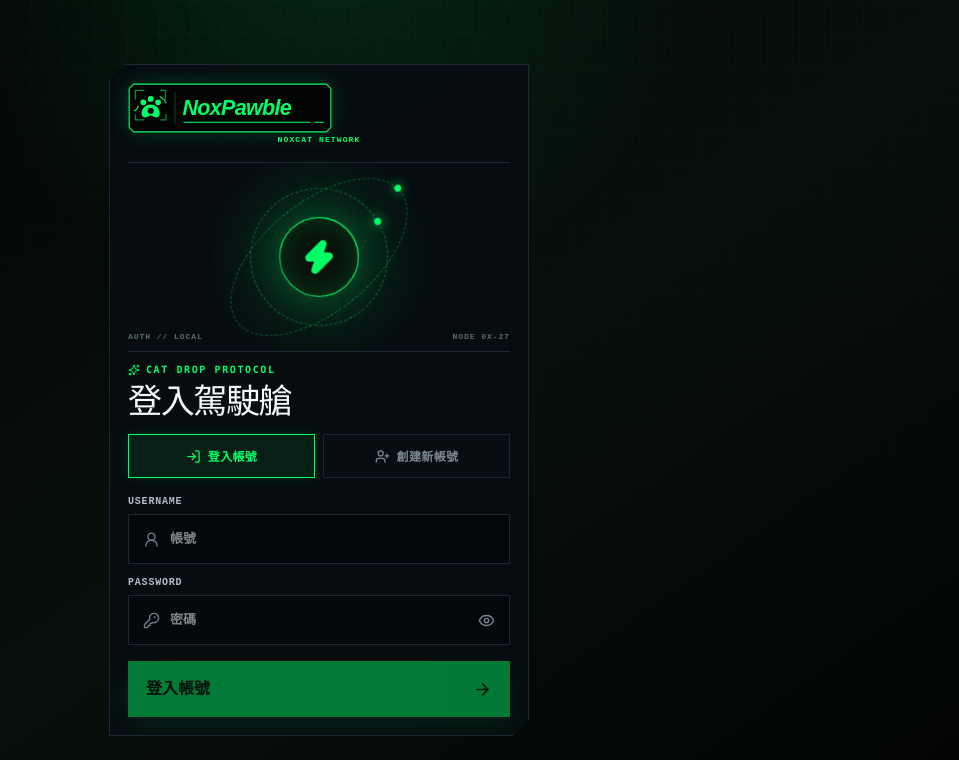
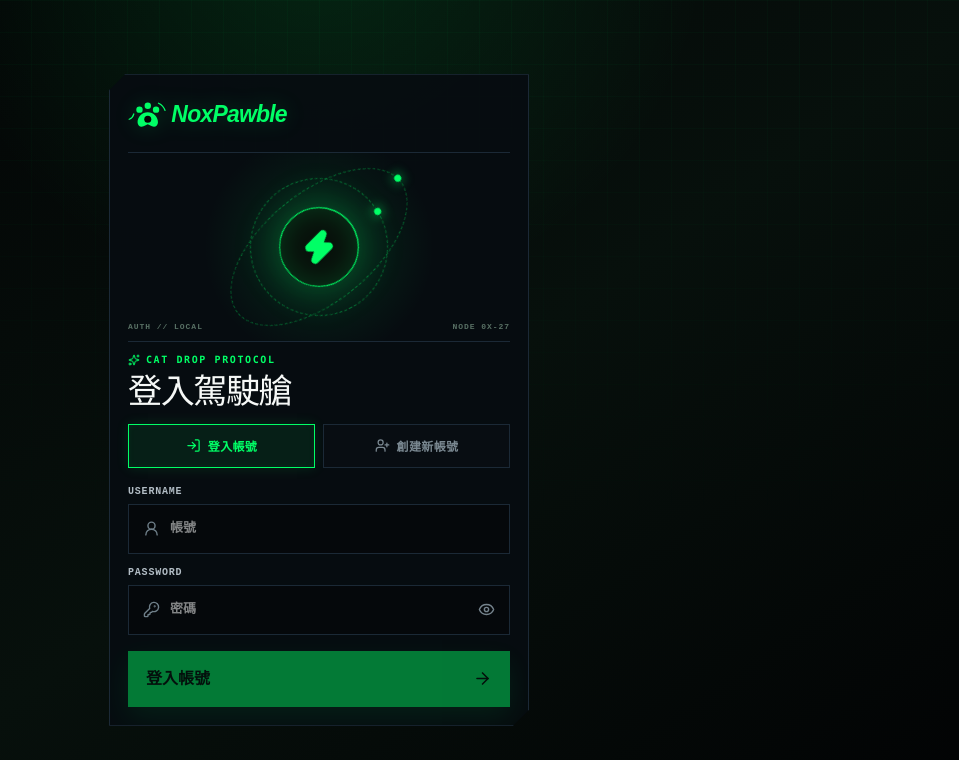
Before and after one commit to Last-rite/FUTUREMODE-2026, a React (Vite) app: page / in a window 1280 px wide. Shown: the top 760 px of the page, without its empty margins (321-1280 px from the left). Built offline with nearby package versions, Linux system fonts and the light colour scheme.

Commit message:
refactor: simplify NoxPawble branding

```diff
--- a/src/App.jsx
+++ b/src/App.jsx
@@ -97,7 +97,7 @@ export default function App() {
     transitionTimeoutsRef.current = [t];
   };
 
-  if (view === 'loading') return <div className="boot-screen"><BrandLockup context="INITIALIZING LOCAL NODE" /><div className="boot-line"><i /></div></div>;
+  if (view === 'loading') return <div className="boot-screen"><BrandLockup /><div className="boot-line"><i /></div></div>;
   if (!currentUser || view === 'auth') return <AuthModal onLoginSuccess={handleLoginSuccess} />;
   if (!data) return null;
 
--- a/src/components/AuthModal.jsx
+++ b/src/components/AuthModal.jsx
@@ -53,7 +53,7 @@ export default function AuthModal({ onLoginSuccess }) {
       <div className="auth-grid" aria-hidden="true" />
       <section className="auth-card">
         <header className="auth-brand">
-          <BrandLockup context="NOXCAT NETWORK" />
+          <BrandLockup />
         </header>
 
         <div className="auth-visual" aria-hidden="true">
--- a/src/components/BrandLockup.jsx
+++ b/src/components/BrandLockup.jsx
@@ -1,6 +1,6 @@
 import React from 'react';
 
-export default function BrandLockup({ context, compact = false, className = '' }) {
+export default function BrandLockup({ compact = false, className = '' }) {
   return (
     <div className={`brand-lockup ${compact ? 'brand-lockup--compact' : ''} ${className}`.trim()}>
       <h1 className="brand-lockup__title">
@@ -10,7 +10,6 @@ export default function BrandLockup({ context, compact = false, className = '' }
           alt="NoxPawble"
         />
       </h1>
-      {context && <span className="brand-lockup__context">{context}</span>}
     </div>
   );
 }
--- a/src/components/CollectionView.jsx
+++ b/src/components/CollectionView.jsx
@@ -400,7 +400,7 @@ export default function CollectionView({ data, onToggleParty, onEquipItem, onMes
   return (
     <main className="screen-scroll feature-screen sketch-collection">
       <header className="sketch-collection-brandbar">
-        <BrandLockup context={isPetMode ? '寵物與編隊' : '裝備與道具'} compact />
+        <BrandLockup compact />
       </header>
 
       {/* Loadout Bar: Big/Small Overlapping Circle Switcher + Angled Tabs (No border on inactive tabs!) */}
@@ -715,7 +715,7 @@ export default function CollectionView({ data, onToggleParty, onEquipItem, onMes
         >
           {/* Top Title ("標題" centered as in sketch) + Close */}
           <header className="sketch-fs-topbar">
-            <BrandLockup className="sketch-fs-brand" context="NOXCAT 檔案庫" compact />
+            <BrandLockup className="sketch-fs-brand" compact />
             <button
               className="sketch-fs-close-btn"
               onClick={() => setSelectedPet(null)}
@@ -797,7 +797,7 @@ export default function CollectionView({ data, onToggleParty, onEquipItem, onMes
         >
           {/* Top Title ("標題" centered as in sketch) + Close */}
           <header className="sketch-fs-topbar">
-            <BrandLockup className="sketch-fs-brand" context="裝備與道具檔案" compact />
+            <BrandLockup className="sketch-fs-brand" compact />
             <button
               className="sketch-fs-close-btn"
               onClick={() => setSelectedItem(null)}
--- a/src/components/LobbyView.jsx
+++ b/src/components/LobbyView.jsx
@@ -34,7 +34,7 @@ export default function LobbyView({ user, data, onStartGame, onSignOut, onReset
   return (
     <main className="screen-scroll sketch-home">
       <header className="sketch-brandbar">
-        <BrandLockup context="戰役部署" compact />
+        <BrandLockup compact />
         <div className="sketch-brandbar__actions">
           <button className="sketch-icon-button" onClick={onReset} aria-label="重置測試資料"><RotateCcw size={18} /></button>
           <button className="sketch-icon-button" onClick={onSignOut} aria-label="登出"><LogOut size={18} /></button>
--- a/src/components/TradeView.jsx
+++ b/src/components/TradeView.jsx
@@ -52,10 +52,7 @@ export default function TradeView({ data, onCreateTrade, onResolveTrade, onMessa
     <main className="screen-scroll feature-screen sketch-trade">
       {/* 1. Header: Clean centered Title matching sketch "標題" */}
       <header className="sketch-screen-topbar">
-        <BrandLockup
-          context={tab === 'market' ? '資產交易所' : '悼念與走失池'}
-          compact
-        />
+        <BrandLockup compact />
       </header>
 
       {/* 2. Angled Tabs matching sketch: Active has angled border /  \, Inactive has NO border */}
--- a/src/index.css
+++ b/src/index.css
@@ -52,17 +52,13 @@ button:disabled { cursor: not-allowed; opacity: .45; }
 .demo-badge { display: inline-flex; align-items: center; gap: 6px; min-height: 25px; padding: 5px 9px; border-radius: 999px; border: 1px solid rgba(255,204,51,.35); background: rgba(255,204,51,.08); color: var(--amber); font: 800 9px/1 ui-monospace, monospace; letter-spacing: .08em; }
 .demo-badge--compact { padding: 5px 7px; }
 
-.brand-lockup { display: inline-grid; gap: 2px; min-width: 0; color: var(--text); }
+.brand-lockup { display: inline-block; min-width: 0; color: var(--text); }
 .brand-lockup__title { margin: 0; line-height: 0; }
 .brand-lockup__image { display: block; width: 204px; height: auto; filter: drop-shadow(0 0 10px rgba(0,255,102,.18)); }
-.brand-lockup__context { overflow: hidden; color: var(--green); font: 800 8px/1.2 ui-monospace, monospace; letter-spacing: .14em; text-align: center; text-overflow: ellipsis; text-transform: uppercase; white-space: nowrap; }
 .brand-lockup--compact .brand-lockup__image { width: 164px; }
-.brand-lockup--compact .brand-lockup__context { font-size: 7px; }
 
 .boot-screen { width: 100%; height: 100dvh; display: flex; flex-direction: column; align-items: center; justify-content: center; gap: 14px; background: var(--bg); color: var(--green); font: 800 10px ui-monospace, monospace; letter-spacing: .16em; }
-.boot-screen .brand-lockup { gap: 7px; text-align: center; }
 .boot-screen .brand-lockup__image { width: 236px; animation: brandBootPulse 1.8s ease-in-out infinite; }
-.boot-screen .brand-lockup__context { color: var(--green-soft); }
 .boot-line { width: 160px; height: 2px; background: #142019; overflow: hidden; }.boot-line i { display: block; width: 45%; height: 100%; background: var(--green); animation: boot 1s ease-in-out infinite; }
 @keyframes boot { from { transform: translateX(-110%); } to { transform: translateX(330%); } }
 @keyframes brandBootPulse { 50% { filter: drop-shadow(0 0 18px rgba(0,255,102,.52)); transform: translateY(-2px); } }
@@ -612,7 +608,6 @@ canvas { touch-action: none; user-select: none; -webkit-user-select: none; }
 }
 .sketch-fs-brand { position: absolute; left: 50%; transform: translateX(-50%); }
 .sketch-fs-brand .brand-lockup__image { width: 148px; }
-.sketch-fs-brand .brand-lockup__context { max-width: 154px; font-size: 6px; text-align: left; }
 
 /* Angled Tabs matching sketch: Active has angled border /  \, Inactive has NO border */
 .sketch-trade-tabs-strip {
```
Also changed, not shown: public/noxpawble-logo.svg.
